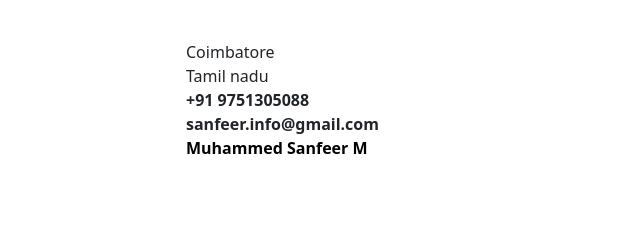
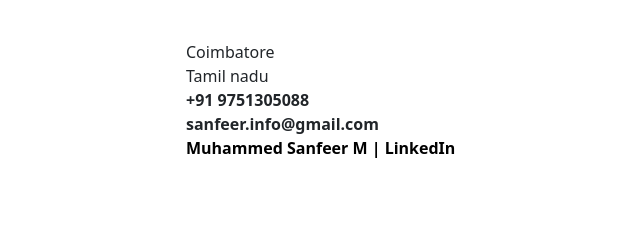
Before and after one commit to sanfeer1/Resume_Muhammed-Sanfeer-M, a plain HTML site: page index.htm in a window 1280 px wide. Shown: the top 228 px of the page, 561-1201 px from the left. Drawn offline with nearby package versions, Linux system fonts and the light colour scheme; some icons are missing.

Commit message:
modified

```diff
--- a/index.htm
+++ b/index.htm
@@ -22,7 +22,7 @@
                     Tamil nadu<br>
                     <b>+91 9751305088<br>
                     sanfeer.info@gmail.com<br>
-                    <a class="link" href="https://www.linkedin.com/in/muhammed-sanfeer-m-5a65562a5/"><i class="fa-brands fa-square-linkedin"></i>Muhammed Sanfeer M</a></b></p>
+                    <a class="link" href="https://www.linkedin.com/in/muhammed-sanfeer-m-5a65562a5/">Muhammed Sanfeer M | LinkedIn<i class="fa-brands fa-square-linkedIn"></i></a></b></p>
                 </div>
             </div>
         </header>
```
